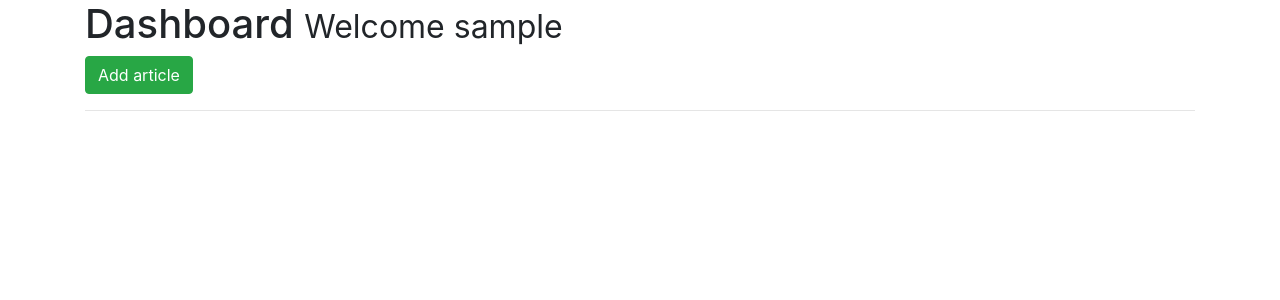
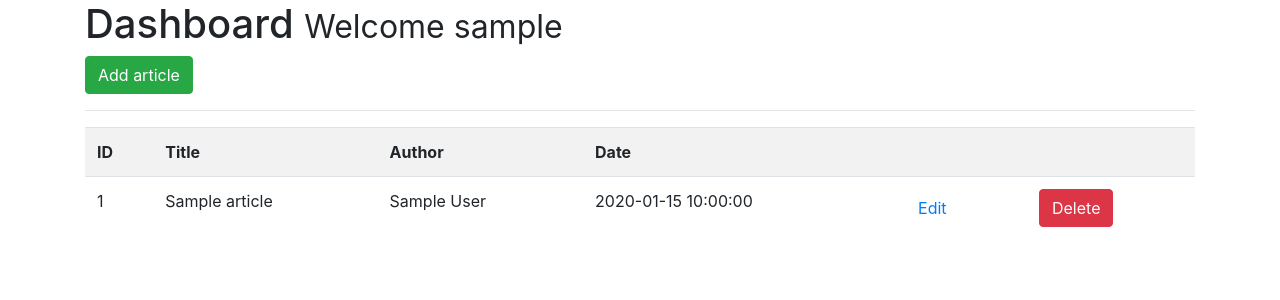
Before and after one commit to iarkov/MyFlaskApp, a Flask app: page /dashboard in a window 1280 px wide. Shown: the part 56-356 px from the top of the page. Run offline with Flask 2, Linux system fonts and the light colour scheme; the visitor is signed in with stand-in values (Sample User, id 1); tables that the repository leaves empty or names only in its code hold one stand-in row (values such as "Sample post"); some libraries are stand-ins or nearby versions.

Commit message:
mysql_articles dashboard

```diff
--- a/app.py
+++ b/app.py
@@ -1,7 +1,7 @@
 from flask import Flask
 from flask import render_template, flash, redirect, request
 from flask import url_for, session, logging
-from data import Articles
+#from data import Articles
 from flask_mysqldb import MySQL
 from wtforms import Form, StringField, TextAreaField
 from wtforms import PasswordField, validators
@@ -20,7 +20,7 @@ class RegisterForm(Form):
 
 class ArticleForm(Form):
     title = StringField('Title', [validators.Length(min=6, max=255)])
-    body = TextAreaField('Username', [validators.Length(min=30)])
+    body = TextAreaField('Body', [validators.Length(min=30)])
 
 
 
@@ -36,7 +36,7 @@ app.config['MYSQL_CURSORCLASS'] = 'DictCursor'
 # Init MySQL
 mysql = MySQL(app)
 
-Articles = Articles()
+#Articles = Articles()
 
 
 @app.route('/')
@@ -51,7 +51,19 @@ def about():
 
 @app.route('/articles')
 def articles():
-    return render_template('articles.html', articles=Articles)
+    cur = mysql.connection.cursor()
+
+    result = cur.execute("SELECT * FROM articles")
+
+    articles = cur.fetchall()
+
+    if result > 0:
+        return render_template('articles.html', articles = articles)
+    else:
+        msg = 'No Articles Found'
+        return render_template('articles.html', msg=msg)
+
+    cur.close()
 
 
 @app.route('/article/<string:id>')
@@ -147,7 +159,21 @@ def logout():
 @app.route('/dashboard')
 @is_logged_in
 def dashboard():
-    return render_template('dashboard.html')
+
+    cur = mysql.connection.cursor()
+
+    result = cur.execute("SELECT * FROM articles")
+
+    articles = cur.fetchall()
+
+    if result > 0:
+        return render_template('dashboard.html', articles = articles)
+    else:
+        msg = 'No Articles Found'
+        return render_template('dashboard.html', msg=msg)
+
+    cur.close()
+
 
 # Add Article Route
 @app.route('/add_article', methods=['GET', 'POST'])
@@ -170,7 +196,7 @@ def add_article():
 
         return redirect(url_for('dashboard'))
 
-    return render_template('add_article', form=form)
+    return render_template('add_article.html', form=form)
 
 
 if __name__ == '__main__':
--- a/templates/dashboard.html
+++ b/templates/dashboard.html
@@ -4,4 +4,24 @@
   <h1>Dashboard <small>Welcome {{session.username}}</small></h1>
   <a class="btn btn-success" href="/add_article">Add article</a>
   <hr>
+  <table class="table table-striped">
+    <tr>
+      <th>ID</th>
+      <th>Title</th>
+      <th>Author</th>
+      <th>Date</th>
+      <th></th>
+      <th></th>
+    </tr>
+    {% for article in articles %}
+      <tr>
+        <td>{{article.id}}</td>
+        <td>{{article.title}}</td>
+        <td>{{article.author}}</td>
+        <td>{{article.create_date}}</td>
+        <td><a href="edit_article/{{article.id}}" class="btn btn-default pull-right">Edit</a></td>
+        <td><a href="#" class="btn btn-danger">Delete</a></td>
+      </tr>
+    {% endfor %}
+  </table>
 {% endblock %}
--- a/templates/layout.html
+++ b/templates/layout.html
@@ -12,5 +12,9 @@
       {% block body%}{% endblock %}
     </div>
     <script src="https://maxcdn.bootstrapcdn.com/bootstrap/4.0.0/js/bootstrap.min.js"></script>
+    <script src="//cdn.ckeditor.com/4.8.0/standard/ckeditor.js"></script>
+    <script type="text/javascript">
+      CKEDITOR.replace('editor')
+    </script>
   </body>
 </html>
```
Also changed, not shown: templates/add_article.html (added, +15 -0 lines).
